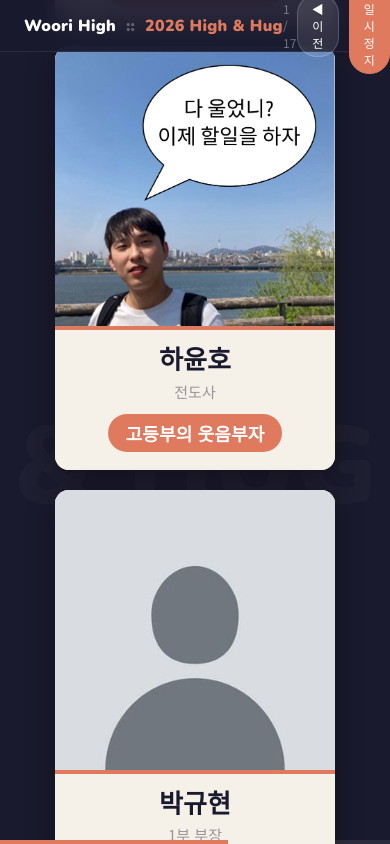
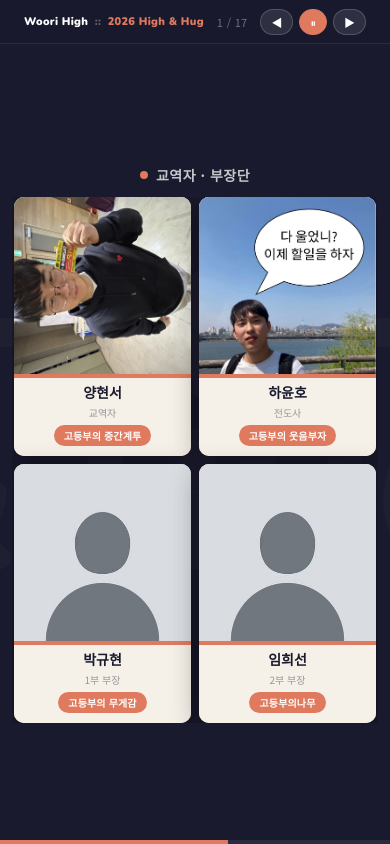
Before and after one commit to hicarrots/high-and-hug-2026, a plain HTML site: page index.html in a window 390 px wide. Drawn offline with nearby package versions, Linux system fonts and the light colour scheme.

Commit message:
Add files via upload
모바일 대응 추가

```diff
--- a/index.html
+++ b/index.html
@@ -25,6 +25,12 @@
     overflow: hidden;
     width: 100vw;
     height: 100vh;
+  }
+
+  /* 모바일에서 스크롤 허용 */
+  @media (max-width: 768px) {
+    body { overflow: hidden; }
+    #stage { overflow: hidden; }
   }
 
   /* ── 상단 컨트롤 바 ── */
@@ -336,6 +342,64 @@
     width: 0%;
     transition: width linear;
   }
+
+  /* ── 모바일 반응형 ── */
+  @media (max-width: 768px) {
+    :root {
+      --card-w: calc((100vw - 48px) / 2);
+      --card-gap: 10px;
+      --bar-h: 44px;
+    }
+
+    /* 상단 바 간소화 */
+    .logo { font-size: 12px; }
+    .logo .sep { margin: 0 3px; }
+    #slide-info { font-size: 11px; }
+    .controls { gap: 6px; }
+    .controls button { padding: 4px 10px; font-size: 11px; }
+    #btn-fs { display: none; } /* 전체화면 버튼 숨김 */
+
+    /* 슬라이드 패딩 */
+    .slide { padding: 12px 12px 8px; }
+
+    /* 그룹 헤더 */
+    .group-header { margin-bottom: 12px; gap: 8px; }
+    .group-title { font-size: 14px; letter-spacing: 0.5px; }
+    .group-dot { width: 8px; height: 8px; }
+
+    /* 카드 그리드: 2열 */
+    .card-grid {
+      max-width: 100%;
+      gap: var(--card-gap);
+      align-content: flex-start;
+      overflow-y: auto;
+      max-height: calc(100vh - var(--bar-h) - 60px);
+    }
+
+    /* 카드 */
+    .card { border-radius: 10px; }
+    .card-body { padding: 8px 8px 10px; gap: 4px; }
+    .card-name { font-size: 14px; }
+    .card-part { font-size: 10px; }
+    .card-keyword { font-size: 10px; padding: 3px 10px; margin-top: 2px; }
+
+    /* 콜라보 슬라이드 */
+    .slide.collab { padding: 8px 8px 6px; overflow-y: auto; }
+    .collab-grid { gap: 6px; }
+    .slide.collab .group-title { font-size: 13px; }
+
+    /* 배경 타이포 모바일 */
+    #bg-title { font-size: 50vw; }
+  }
+
+  @media (max-width: 480px) {
+    :root {
+      --card-w: calc((100vw - 36px) / 2);
+      --card-gap: 8px;
+    }
+    .logo { font-size: 11px; }
+    #btn-prev span, #btn-next span { display: none; }
+  }
 </style>
 </head>
 <body>
@@ -346,10 +410,10 @@
   <div class="logo">Woori High <span class="sep">::</span> <span class="hi">2026 High &amp; Hug</span></div>
   <div id="slide-info">— / —</div>
   <div class="controls">
-    <button id="btn-prev">◀ 이전</button>
-    <button id="btn-play" class="active">⏸ 일시정지</button>
-    <button id="btn-next">다음 ▶</button>
-    <button id="btn-fs">⛶ 전체화면</button>
+    <button id="btn-prev">◀</button>
+    <button id="btn-play" class="active">⏸</button>
+    <button id="btn-next">▶</button>
+    <button id="btn-fs">⛶</button>
   </div>
 </div>
 
@@ -777,7 +841,7 @@ function resetProgress() {
 
 function play() {
   isPlaying = true;
-  document.getElementById('btn-play').textContent = '⏸ 일시정지';
+  document.getElementById('btn-play').textContent = '⏸';
   document.getElementById('btn-play').classList.add('active');
   resetProgress();
   timer = setInterval(() => goTo(current + 1), INTERVAL);
@@ -785,7 +849,7 @@ function play() {
 
 function pause() {
   isPlaying = false;
-  document.getElementById('btn-play').textContent = '▶ 재생';
+  document.getElementById('btn-play').textContent = '▶';
   document.getElementById('btn-play').classList.remove('active');
   clearInterval(timer);
   const bar = document.getElementById('progress-bar');
@@ -833,6 +897,14 @@ function nav(delta) {
     if (e.key === ' ') { e.preventDefault(); isPlaying ? pause() : play(); }
   });
 
+  // 터치 스와이프
+  let touchStartX = 0;
+  document.addEventListener('touchstart', e => { touchStartX = e.touches[0].clientX; });
+  document.addEventListener('touchend', e => {
+    const dx = e.changedTouches[0].clientX - touchStartX;
+    if (Math.abs(dx) > 50) { dx < 0 ? nav(1) : nav(-1); }
+  });
+
   play();
 })();
 </script>
```
